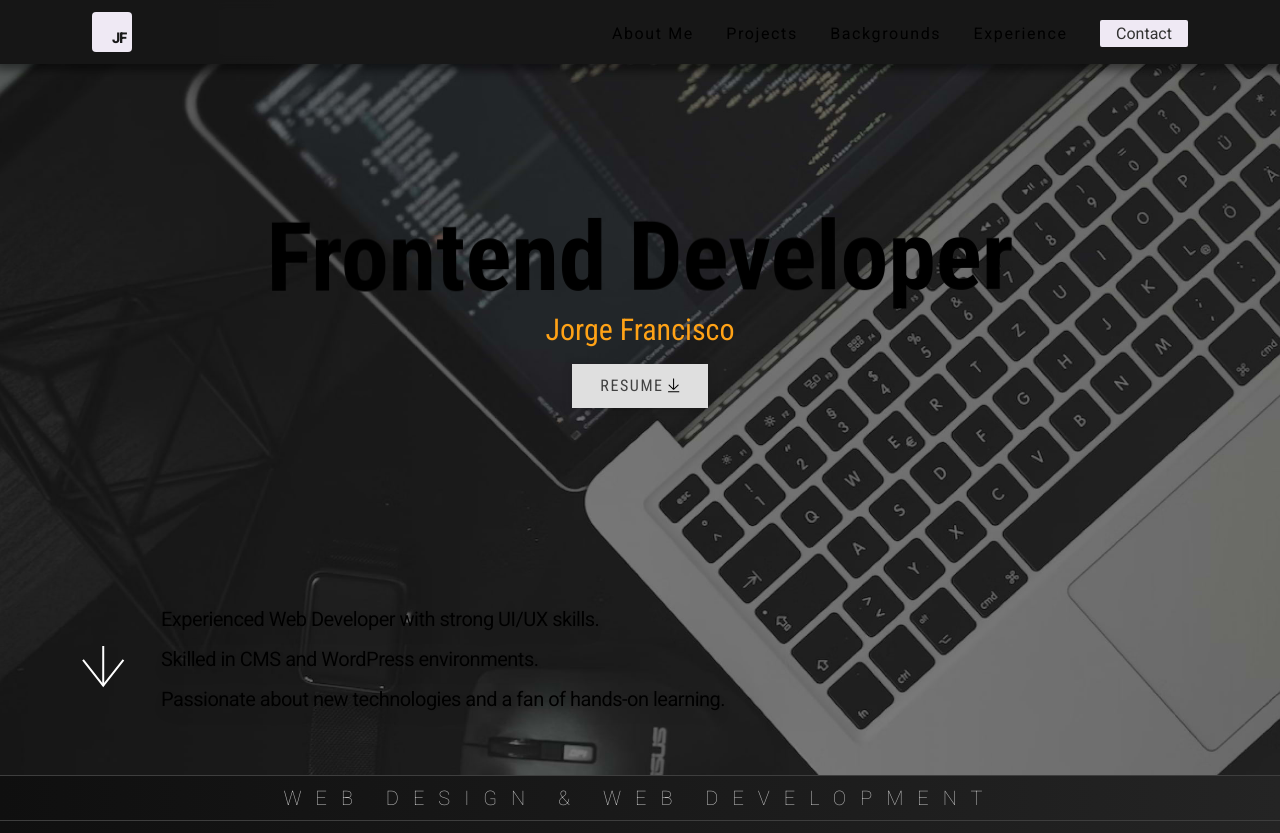
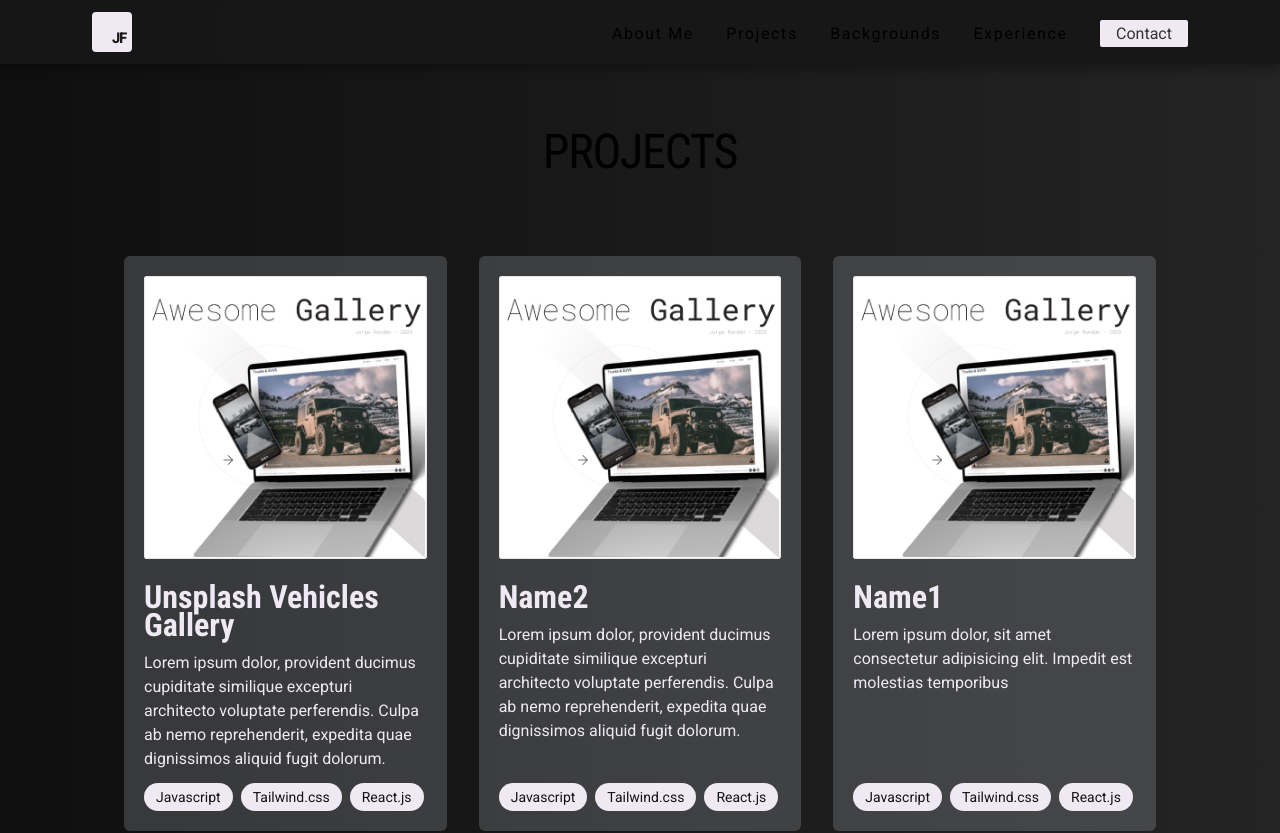
Before and after one commit to jor-g-r/portfolio-Jorge-Rondon, a Next.js app in the folder portfolio/: page / in a window 1280 px wide. Shown: the top 833 px of the page. Built offline with nearby package versions, Linux system fonts and the light colour scheme.

Commit message:
basic layout project.map

```diff
--- a/portfolio/src/app/components/Projects.tsx
+++ b/portfolio/src/app/components/Projects.tsx
@@ -1,15 +1,94 @@
+"use client";
+import { useState } from 'react'
+import Image from 'next/image'
 import imgProject from '../img/prev-project1.jpg'
 
 
 const projectsInitialData = [
     {
-        name: ' name',
+        name: 'Unsplash Vehicles Gallery',
         thumbnail: imgProject,
+        alt : 'project image description',
         url: 'url',
-        description: ' Lorem ipsum dolor, sit amet consectetur adipisicing elit. Impedit est molestias temporibus, provident ducimus cupiditate similique excepturi architecto voluptate perferendis. Culpa ab nemo reprehenderit, expedita quae dignissimos aliquid fugit dolorum. ',
+        description: ' Lorem ipsum dolor, provident ducimus cupiditate similique excepturi architecto voluptate perferendis. Culpa ab nemo reprehenderit, expedita quae dignissimos aliquid fugit dolorum. ',
+        tags: ['Javascript', 'Tailwind.css', 'React.js'],
+        row: 2,
+        col: 1,
+    },
+    {
+        name: ' name2',
+        thumbnail: imgProject,
+        alt : 'project image description',
+        url: 'url',
+        description: ' Lorem ipsum dolor, provident ducimus cupiditate similique excepturi architecto voluptate perferendis. Culpa ab nemo reprehenderit, expedita quae dignissimos aliquid fugit dolorum. ',
+        tags: ['Javascript', 'Tailwind.css', 'React.js'],
+        row: 2,
+        col: 1,
+    },
+    {
+        name: ' name1',
+        thumbnail: imgProject,
+        alt : 'project image description',
+        url: 'url',
+        description: ' Lorem ipsum dolor, sit amet consectetur adipisicing elit. Impedit est molestias temporibus',
         tags: ['Javascript', 'Tailwind.css', 'React.js'],
         row: 2,
         col: 1,
     }
 
 ]
+
+
+export default function Projects (){
+    const [projectItems] = useState(projectsInitialData)
+
+    return(
+        <>
+        <section className="border-b min-h-screen border-solid border-dark-500 " id='projects'>
+            <div className="container mx-auto px-8 lg:px-[68px] pt-12">
+                <div className="mx-auto">
+                    <h2 className="condensed text-4xl lg:text-5xl uppercase -tracking-wide text-center pt-4">Projects</h2>
+                </div>
+
+                <div className="w-full px-14 pt-20">
+                    <div className="grid grid-cols-3 gap-8">
+                        {projectItems.map((item) =>{
+                            return (
+                                <>
+                                <div className="w-full p-5 flex flex-col bg-gray-300 bg-opacity-20 rounded-md">
+                                    <Image
+                                        src={item.thumbnail}
+                                        alt={item.alt}
+                                        className='w-full rounded-sm border'
+                                        />
+                                    <div className="flex flex-col justify-between h-full">
+                                        <div className="text-white-100 mt-6">
+                                            <h3 className='text-xl condensed capitalize pb-3 lg:text-[32px] font-bold'>{item.name}</h3>
+                                            <p className=''>{item.description}</p>
+                                        </div>
+
+                                        <div className="flex gap-2 mt-3">
+                                            {item.tags.map((tag, index) => {
+                                                return (
+                                                    <>
+                                                    <span key={index} className='text-dark-950 bg-white-100 px-3 py-1 rounded-full text-sm cursor-default hover:scale-105 ease-out duration-500'>
+                                                        {tag}
+                                                    </span>
+                                                    </>
+                                                )
+                                            })}
+                                        </div>
+                                    </div>
+                                </div>
+
+                                </>
+                            )
+                        })}
+                    </div>
+                </div>
+            </div>
+
+        </section>
+        </>
+    )
+}
--- a/portfolio/src/app/page.tsx
+++ b/portfolio/src/app/page.tsx
@@ -5,6 +5,7 @@ import About from './components/About'
 import Skills from './components/Skills'
 import Experience from './components/Experience'
 import Certifications from './components/Certifications'
+import Projects from './components/Projects'
 
 export default function Home() {
 
@@ -20,9 +21,6 @@ export default function Home() {
 
       viewport={{once:true}}
 
-      {*/}
-
-
       <Hero />
 
       <About />
@@ -36,6 +34,13 @@ export default function Home() {
 
        <Certifications />
 
+
+
+      {*/}
+
+
+      <Projects />
+
     </main>
   )
 }
```
